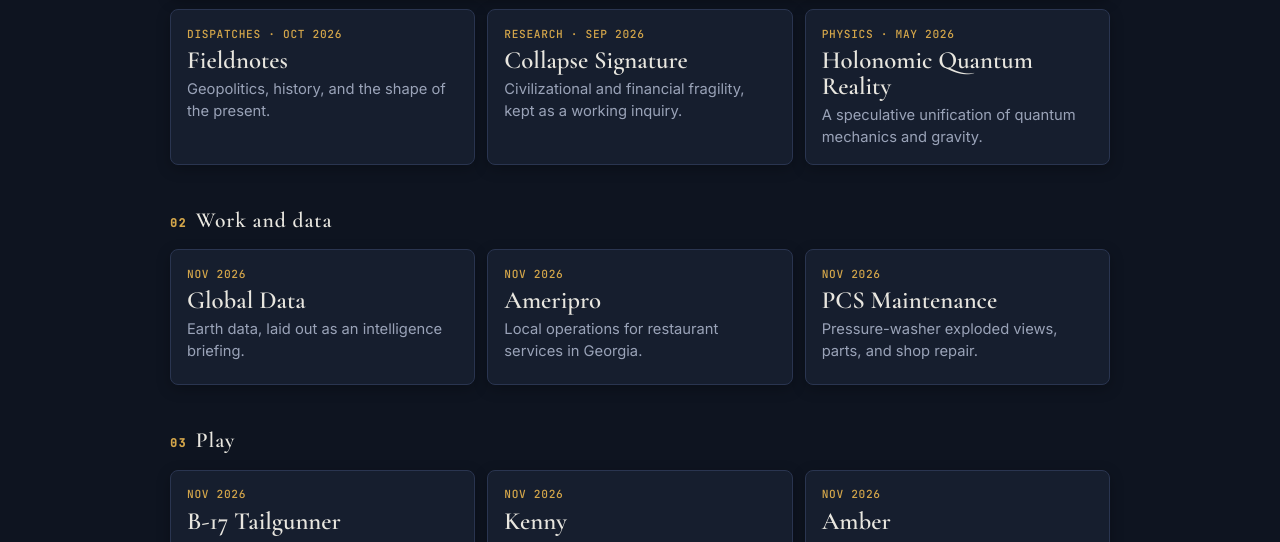
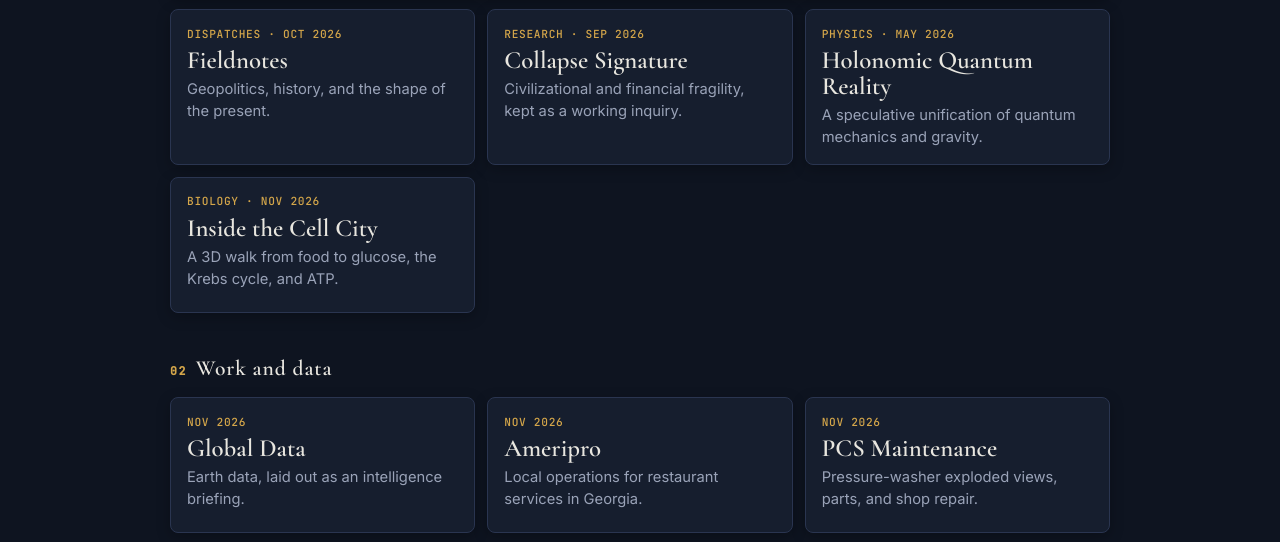
Before and after one commit to jefrix/jefrix.github.io, a plain HTML site: page index.html in a window 1280 px wide. Shown: the part 258-800 px from the top of the page. Drawn offline with nearby package versions, Linux system fonts and the light colour scheme.

Commit message:
Add Inside the Cell City to Writing and inquiry.
Co-Authored-By: Claude Opus 5.5 <noreply@anthropic.com>

```diff
--- a/index.html
+++ b/index.html
@@ -4,7 +4,7 @@
   <meta charset="utf-8">
   <meta name="viewport" content="width=device-width, initial-scale=1">
   <title>jefrix — Index</title>
-  <meta name="description" content="Doors into the published jefrix sites: the history almanac, field notes, games, and shop pages.">
+  <meta name="description" content="Doors into the published jefrix sites: the history almanac, field notes, a cell biology explainer, games, and shop pages.">
   <link rel="icon" href="https://jefrix.github.io/History-Timeline/favicon.ico">
   <link rel="preconnect" href="https://fonts.googleapis.com">
   <link rel="preconnect" href="https://fonts.gstatic.com" crossorigin>
@@ -200,6 +200,11 @@
           <span class="name">Holonomic Quantum Reality</span>
           <span class="about">A speculative unification of quantum mechanics and gravity.</span>
         </a>
+        <a class="door" href="https://jefrix.github.io/biology/">
+          <span class="meta">Biology · Nov 2026</span>
+          <span class="name">Inside the Cell City</span>
+          <span class="about">A 3D walk from food to glucose, the Krebs cycle, and ATP.</span>
+        </a>
       </div>
     </section>
 
```
